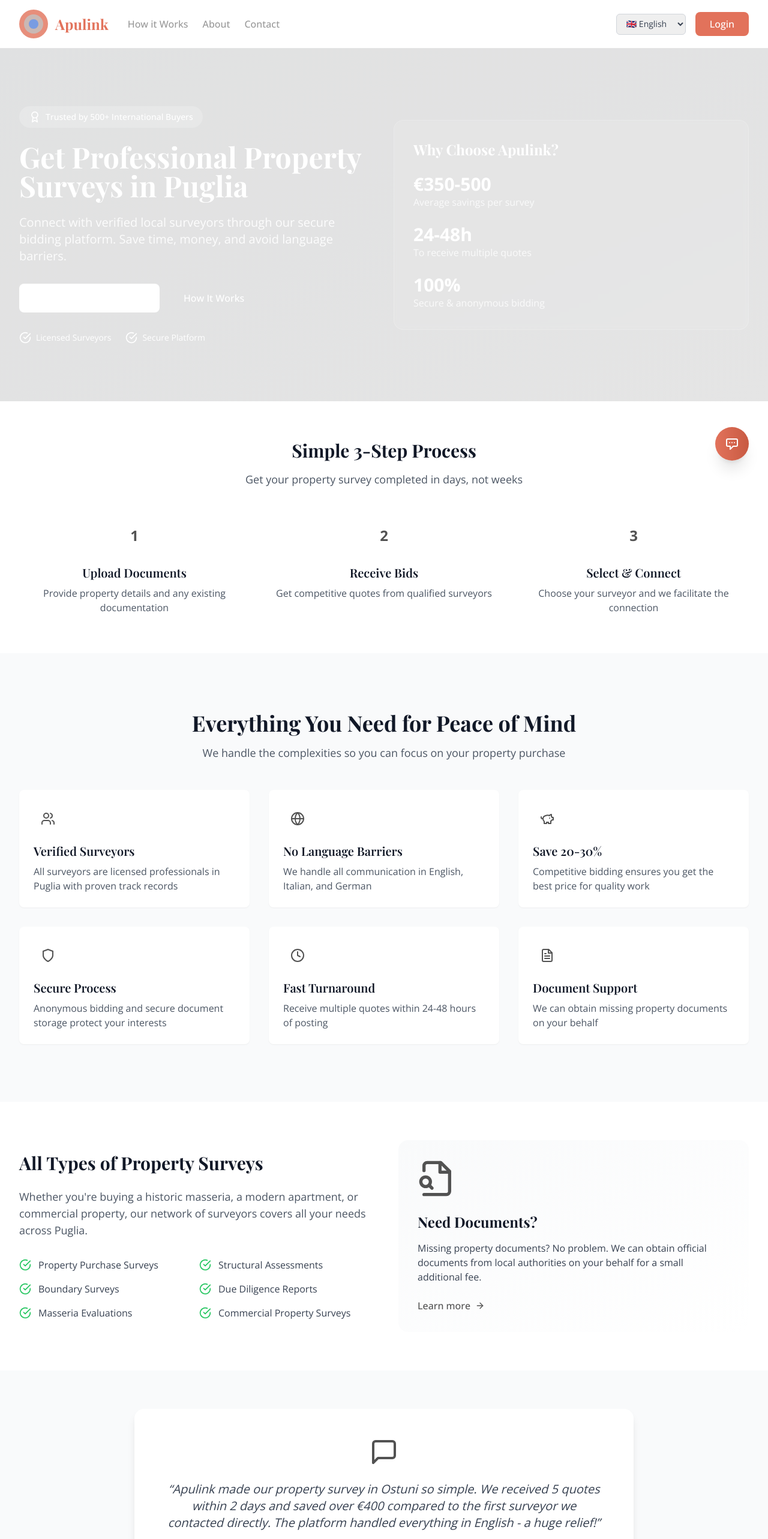
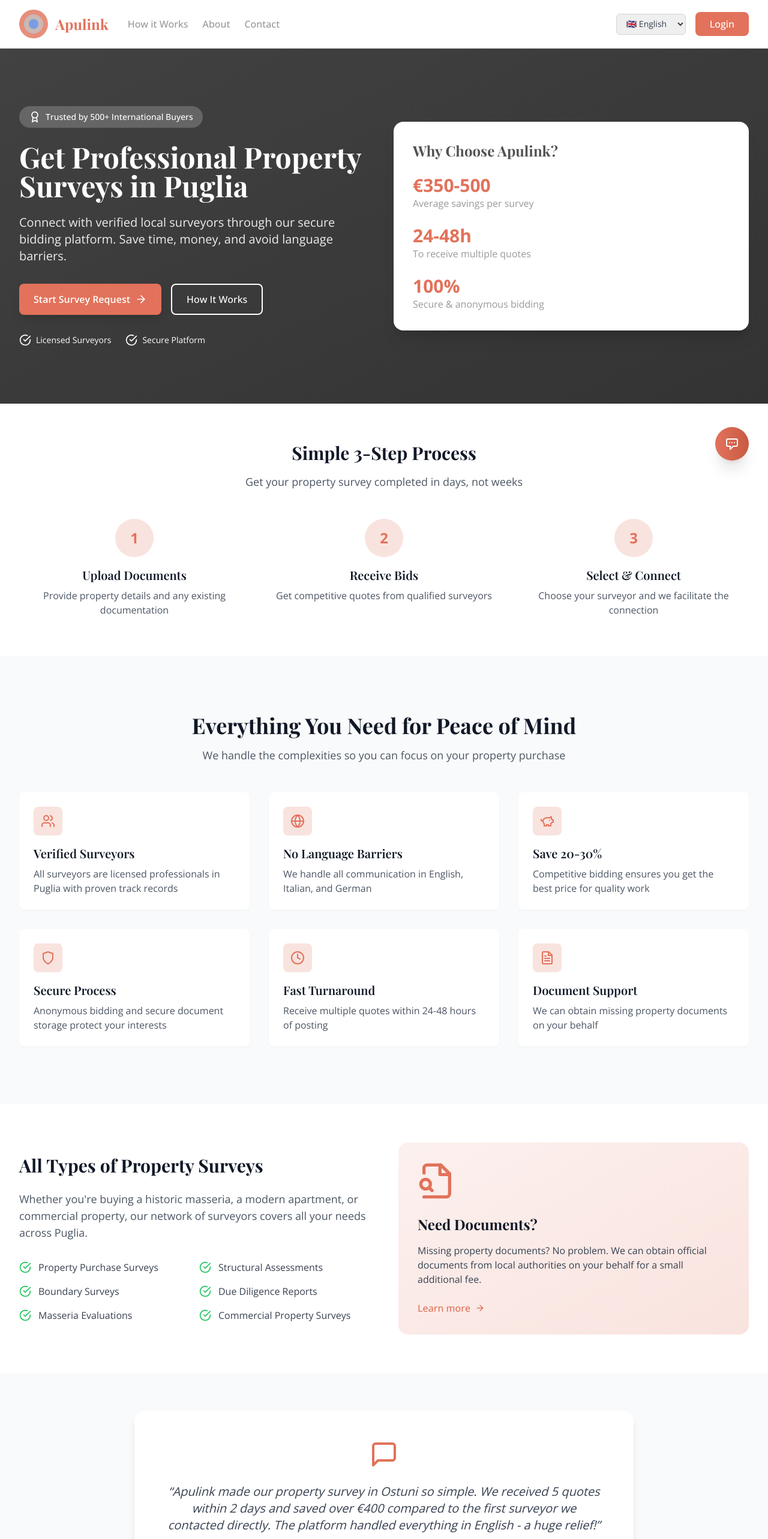
Before and after one commit to Geppix140269/Apulink, a Next.js app: page /buyer in a window 1280 px wide. Shown: the top 2566 px of the page at 60% size. Built offline with nearby package versions, Linux system fonts and the light colour scheme; a web font is replaced by a local one.

Commit message:
Update page.tsx

```diff
--- a/app/buyer/page.tsx
+++ b/app/buyer/page.tsx
@@ -78,8 +78,8 @@
   return (
     <div className="min-h-screen bg-gradient-to-b from-gray-50 to-white">
       {/* Hero Section */}
-      <section className="relative overflow-hidden bg-gradient-to-br from-coral-500 to-coral-600 text-white">
-        <div className="absolute inset-0 bg-black opacity-10"></div>
+      <section className="relative overflow-hidden bg-gradient-to-br from-stone-800 to-stone-900 text-white">
+        <div className="absolute inset-0 bg-black opacity-20"></div>
         <div className="relative max-w-7xl mx-auto px-4 sm:px-6 lg:px-8 py-16 lg:py-24">
           <div className="lg:grid lg:grid-cols-2 lg:gap-8 items-center">
             <div>
@@ -100,14 +100,14 @@
               <div className="flex flex-col sm:flex-row gap-4 mb-8">
                 <Link
                   href="/buyer/inquiry"
-                  className="inline-flex items-center justify-center gap-2 px-6 py-3 bg-white text-coral-500 rounded-lg hover:bg-gray-100 transition-colors font-medium"
+                  className="inline-flex items-center justify-center gap-2 px-6 py-3 bg-terracotta text-white rounded-lg hover:bg-terracotta-dark transition-colors font-semibold shadow-lg"
                 >
                   Start Survey Request
                   <ArrowRight className="w-5 h-5" />
                 </Link>
                 <Link
                   href="/how-it-works"
-                  className="inline-flex items-center justify-center gap-2 px-6 py-3 bg-coral-700 text-white rounded-lg hover:bg-coral-800 transition-colors font-medium"
+                  className="inline-flex items-center justify-center gap-2 px-6 py-3 bg-transparent border-2 border-white text-white rounded-lg hover:bg-white hover:text-stone-800 transition-colors font-medium"
                 >
                   How It Works
                 </Link>
@@ -128,20 +128,20 @@
 
             {/* Stats Card */}
             <div className="mt-12 lg:mt-0">
-              <div className="bg-white/10 backdrop-blur-sm rounded-2xl p-8 border border-white/20">
-                <h3 className="text-2xl font-bold mb-6">Why Choose Apulink?</h3>
+              <div className="bg-white rounded-2xl p-8 shadow-xl">
+                <h3 className="text-2xl font-bold mb-6 text-stone-800">Why Choose Apulink?</h3>
                 <div className="space-y-6">
                   <div>
-                    <div className="text-3xl font-bold">€350-500</div>
-                    <div className="text-white/80">Average savings per survey</div>
+                    <div className="text-3xl font-bold text-terracotta">€350-500</div>
+                    <div className="text-stone-600">Average savings per survey</div>
                   </div>
                   <div>
-                    <div className="text-3xl font-bold">24-48h</div>
-                    <div className="text-white/80">To receive multiple quotes</div>
+                    <div className="text-3xl font-bold text-terracotta">24-48h</div>
+                    <div className="text-stone-600">To receive multiple quotes</div>
                   </div>
                   <div>
-                    <div className="text-3xl font-bold">100%</div>
-                    <div className="text-white/80">Secure & anonymous bidding</div>
+                    <div className="text-3xl font-bold text-terracotta">100%</div>
+                    <div className="text-stone-600">Secure & anonymous bidding</div>
                   </div>
                 </div>
               </div>
@@ -165,7 +165,7 @@
           <div className="grid md:grid-cols-3 gap-8">
             {processSteps.map((step) => (
               <div key={step.number} className="text-center">
-                <div className="inline-flex items-center justify-center w-16 h-16 bg-coral-100 text-coral-500 rounded-full text-2xl font-bold mb-4">
+                <div className="inline-flex items-center justify-center w-16 h-16 bg-terracotta/20 text-terracotta rounded-full text-2xl font-bold mb-4">
                   {step.number}
                 </div>
                 <h3 className="text-xl font-semibold text-gray-900 mb-2">
@@ -195,7 +195,7 @@
           <div className="grid md:grid-cols-2 lg:grid-cols-3 gap-8">
             {benefits.map((benefit, index) => (
               <div key={index} className="bg-white rounded-lg p-6 shadow-sm hover:shadow-md transition-shadow">
-                <div className="inline-flex items-center justify-center w-12 h-12 bg-coral-100 text-coral-500 rounded-lg mb-4">
+                <div className="inline-flex items-center justify-center w-12 h-12 bg-terracotta/20 text-terracotta rounded-lg mb-4">
                   <benefit.icon className="w-6 h-6" />
                 </div>
                 <h3 className="text-xl font-semibold text-gray-900 mb-2">
@@ -234,8 +234,8 @@
             </div>
 
             <div className="mt-12 lg:mt-0">
-              <div className="bg-gradient-to-br from-coral-50 to-coral-100 rounded-2xl p-8">
-                <FileSearch className="w-16 h-16 text-coral-500 mb-6" />
+              <div className="bg-gradient-to-br from-terracotta/10 to-terracotta/20 rounded-2xl p-8">
+                <FileSearch className="w-16 h-16 text-terracotta mb-6" />
                 <h3 className="text-2xl font-bold text-gray-900 mb-4">
                   Need Documents?
                 </h3>
@@ -246,7 +246,7 @@
                 </p>
                 <Link
                   href="/buyer/inquiry"
-                  className="inline-flex items-center gap-2 text-coral-500 font-medium hover:text-coral-600"
+                  className="inline-flex items-center gap-2 text-terracotta font-medium hover:text-terracotta-dark"
                 >
                   Learn more
                   <ArrowRight className="w-4 h-4" />
@@ -261,7 +261,7 @@
       <section className="py-16 bg-gray-50">
         <div className="max-w-4xl mx-auto px-4 sm:px-6 lg:px-8 text-center">
           <div className="bg-white rounded-2xl shadow-lg p-8 lg:p-12">
-            <MessageSquare className="w-12 h-12 text-coral-500 mx-auto mb-6" />
+            <MessageSquare className="w-12 h-12 text-terracotta mx-auto mb-6" />
             <blockquote className="text-xl text-gray-700 italic mb-6">
               &ldquo;Apulink made our property survey in Ostuni so simple. We received
               5 quotes within 2 days and saved over €400 compared to the first
@@ -275,7 +275,7 @@
       </section>
 
       {/* CTA Section */}
-      <section className="bg-gradient-to-br from-coral-500 to-coral-600 text-white py-16">
+      <section className="bg-gradient-to-br from-terracotta to-terracotta-dark text-white py-16">
         <div className="max-w-4xl mx-auto px-4 sm:px-6 lg:px-8 text-center">
           <h2 className="text-3xl lg:text-4xl font-bold mb-6">
             Ready to Get Your Property Survey?
@@ -287,14 +287,14 @@
           <div className="flex flex-col sm:flex-row gap-4 justify-center">
             <Link
               href="/buyer/inquiry"
-              className="inline-flex items-center justify-center gap-2 px-8 py-4 bg-white text-coral-500 rounded-lg hover:bg-gray-100 transition-colors font-medium"
+              className="inline-flex items-center justify-center gap-2 px-8 py-4 bg-white text-terracotta-dark rounded-lg hover:bg-stone-100 transition-colors font-semibold shadow-lg"
             >
               Start Your Survey Request
               <ArrowRight className="w-5 h-5" />
             </Link>
             <Link
               href="/how-it-works"
-              className="inline-flex items-center justify-center gap-2 px-8 py-4 bg-coral-700 text-white rounded-lg hover:bg-coral-800 transition-colors font-medium"
+              className="inline-flex items-center justify-center gap-2 px-8 py-4 bg-transparent border-2 border-white text-white rounded-lg hover:bg-white hover:text-terracotta-dark transition-colors font-medium"
             >
               See How It Works
             </Link>
```
